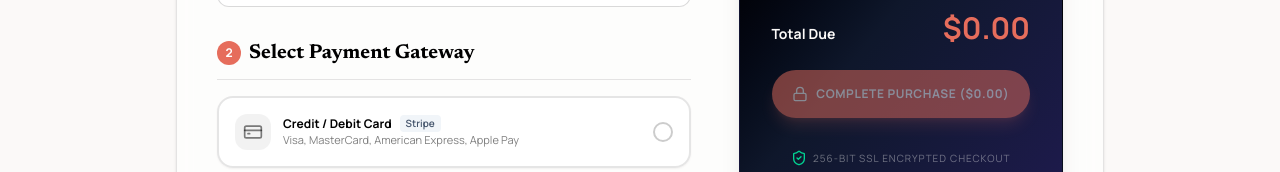
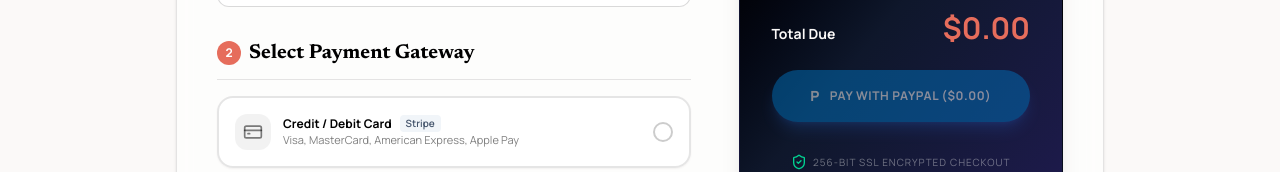
Before and after one commit to jjuliajj/bookpatr, a Next.js app: page /checkout in a window 1280 px wide. Both pictures are taken after a click on the element 453 px from the left and 613 px from the top of the page. Shown: the part 397-569 px from the top of the page. Built offline with nearby package versions, Linux system fonts and the light colour scheme; no server answers.

Commit message:
fix: dynamic button text and style for PayPal vs Stripe checkout

```diff
--- a/app/checkout/page.tsx
+++ b/app/checkout/page.tsx
@@ -315,17 +315,29 @@
                 <button
                   onClick={handleCheckout}
                   disabled={loading || cartItems.length === 0}
-                  className="w-full bg-coral hover:bg-coral/90 text-white py-4 rounded-full font-manrope font-bold text-xs uppercase tracking-wider transition-all duration-300 shadow-lg shadow-coral/30 flex items-center justify-center gap-2 disabled:opacity-50 cursor-pointer"
+                  className={`w-full text-white py-4 rounded-full font-manrope font-bold text-xs uppercase tracking-wider transition-all duration-300 shadow-lg flex items-center justify-center gap-2 disabled:opacity-50 cursor-pointer ${
+                    paymentMethod === 'paypal'
+                      ? 'bg-[#0070BA] hover:bg-[#005ea6] shadow-blue-500/30'
+                      : 'bg-coral hover:bg-coral/90 shadow-coral/30'
+                  }`}
                 >
                   {loading ? (
                     <>
                       <Loader2 className="w-4 h-4 animate-spin" />
-                      <span>Redirecting to Stripe...</span>
+                      <span>{paymentMethod === 'paypal' ? 'Redirecting to PayPal...' : 'Redirecting to Stripe...'}</span>
                     </>
                   ) : (
                     <>
-                      <Lock className="w-4 h-4" />
-                      <span>Complete Purchase (${cartTotal.toFixed(2)})</span>
+                      {paymentMethod === 'paypal' ? (
+                        <span className="font-extrabold text-sm mr-0.5">P</span>
+                      ) : (
+                        <Lock className="w-4 h-4" />
+                      )}
+                      <span>
+                        {paymentMethod === 'paypal'
+                          ? `Pay with PayPal ($${cartTotal.toFixed(2)})`
+                          : `Complete Purchase ($${cartTotal.toFixed(2)})`}
+                      </span>
                     </>
                   )}
                 </button>
```
